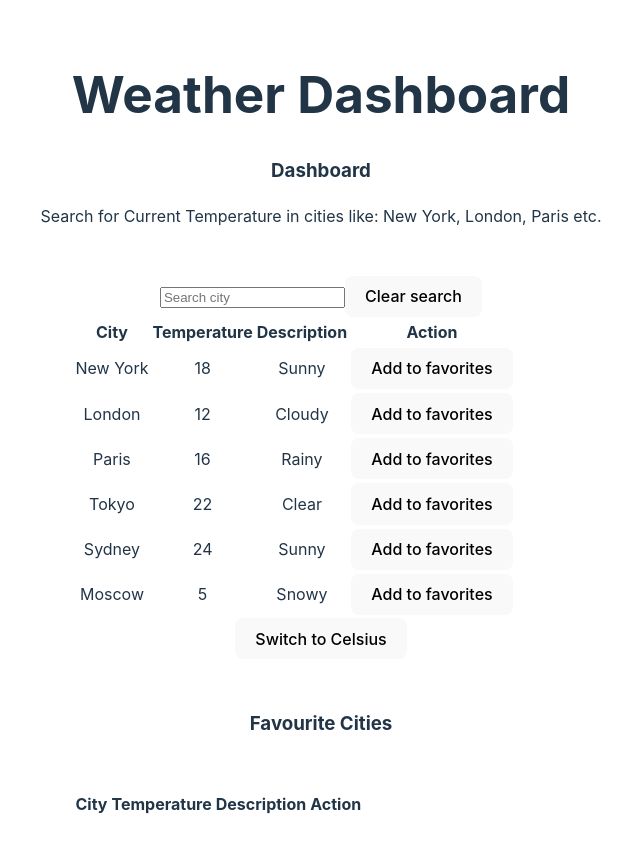
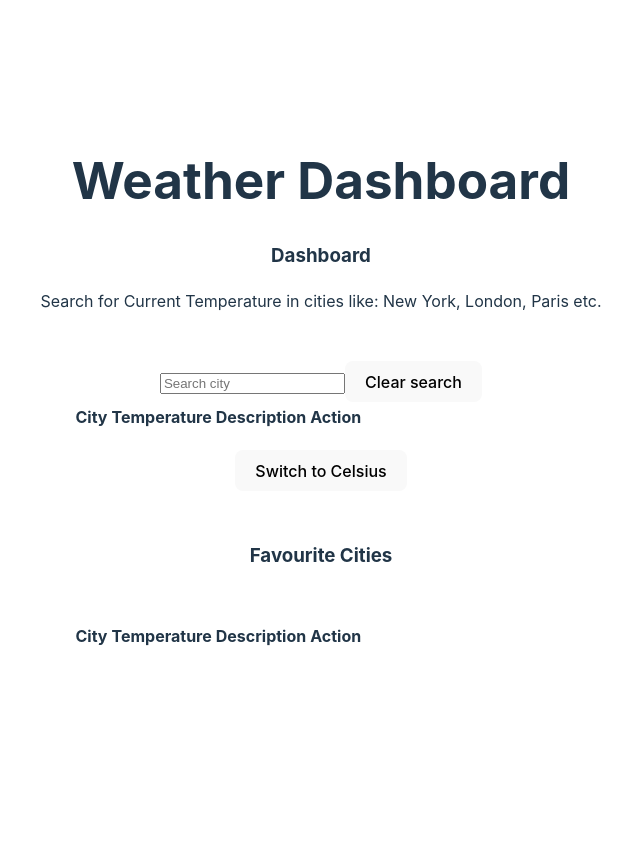
Before and after one commit to maikynata/Next.js-React-practice, a React (Vite) app in the folder react-app/: page / in a window 1280 px wide. Shown: the top 852 px of the page, without its empty margins (319-959 px from the left). After the commit the page ends 800 px from the top, so only its background shows below. Built offline with nearby package versions, Linux system fonts and the light colour scheme.

Commit message:
initial empty search state

```diff
--- a/react-app/src/components/WeatherList/index.tsx
+++ b/react-app/src/components/WeatherList/index.tsx
@@ -43,16 +43,21 @@ const WeatherList = () => {
             </tr>
           </thead>
           <tbody>
-              {filteredCity.map((city) => (
+            {
+              searchedCity === '' ?
+                <p className="text-center text-gray-500 mt-4"></p>
+                :
+                filteredCity.map((city) => (
                   <WeatherCard
                     key={city.id}
                     weather={city}
                     unit={"C"}
-                  onAddFavorite={() => {}}
-                  onRemoveFavorite={() => {}}
+                    onAddFavorite={() => { }}
+                    onRemoveFavorite={() => { }}
                     isFavorite={false}
                   />
-              ))}
+                ))
+            }
           </tbody>
         </table>
         <section className="layout-row align-items-center justify-content-center mt-20 mr-20 ml-20">
```
Lines whose indentation alone changed are shown as unchanged.
